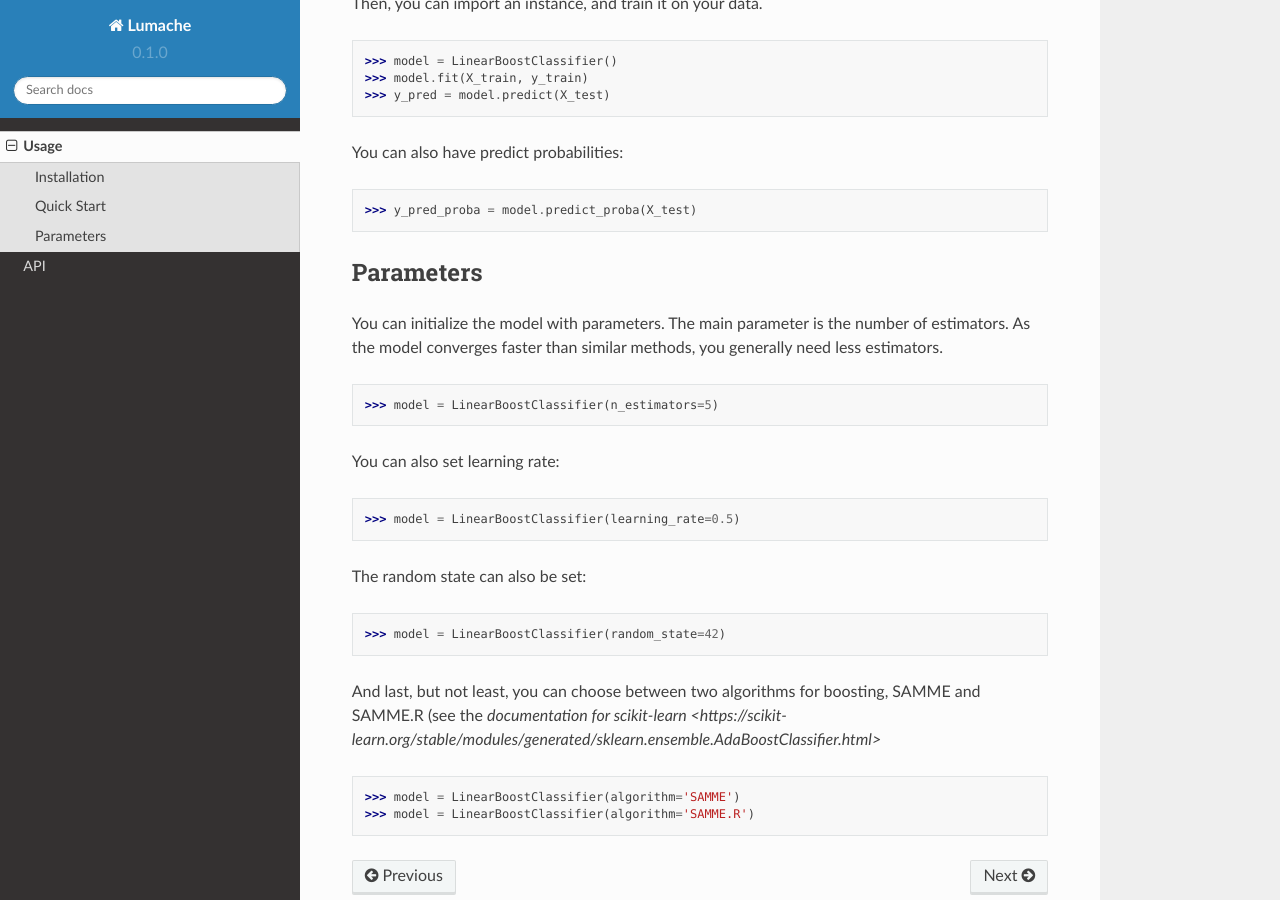
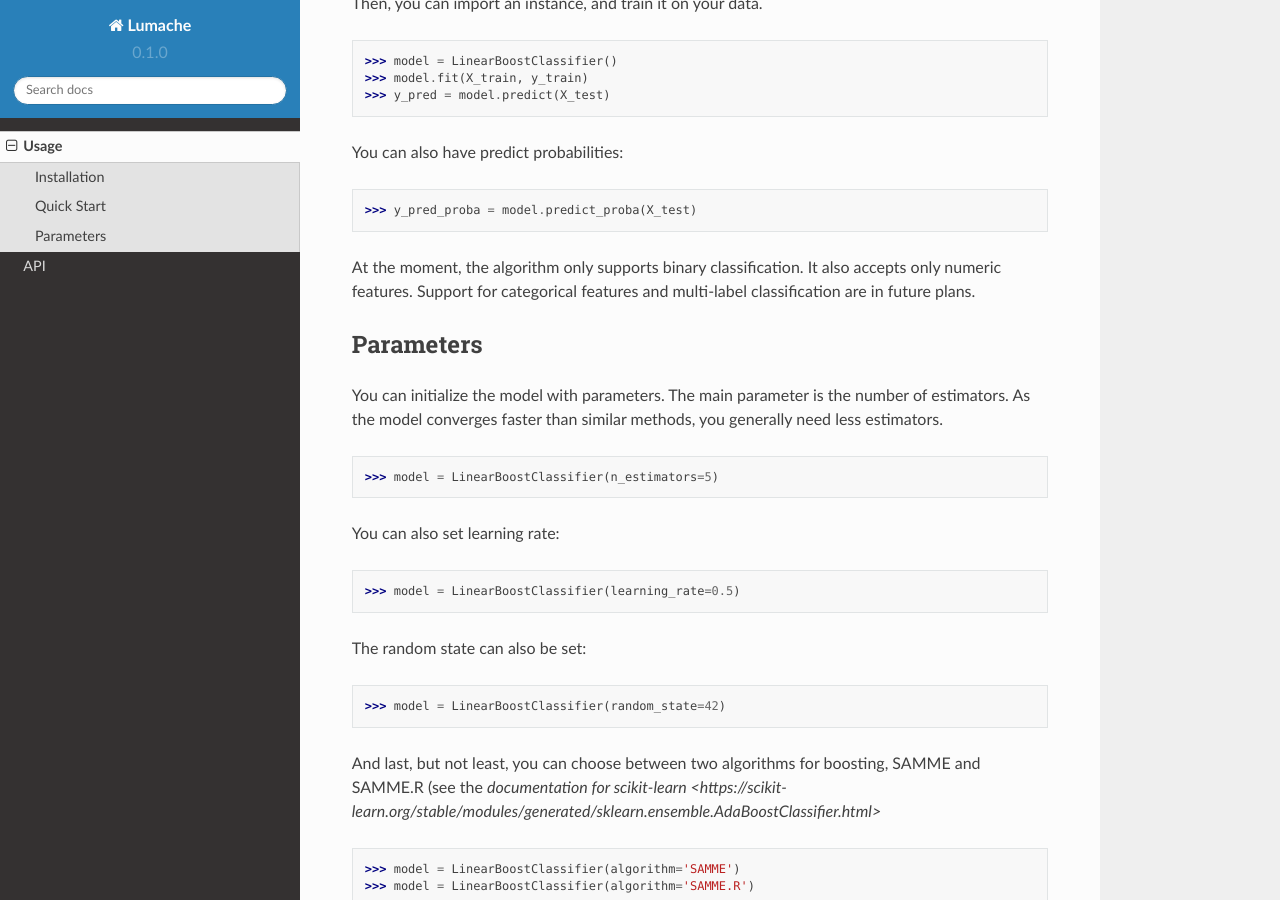
Before and after one commit to LinearBoost/LinearBoostTutorial, a Sphinx documentation site: the page built from docs/source/usage.rst, in a window 1280 px wide and 900 px high, scrolled down 509 px. Built offline with Sphinx 7.4.7 and the Read the Docs theme 2.0.0, drawn with Linux system fonts in a browser that asks for light colours.

Commit message:
Update usage.rst

```diff
--- a/docs/source/usage.rst
+++ b/docs/source/usage.rst
@@ -28,6 +28,8 @@ You can also have predict probabilities:
 
    >>> y_pred_proba = model.predict_proba(X_test)
 
+At the moment, the algorithm only supports binary classification. It also accepts only numeric features. Support for categorical features and multi-label classification are in future plans.
+
 Parameters
 ----------
 
```
